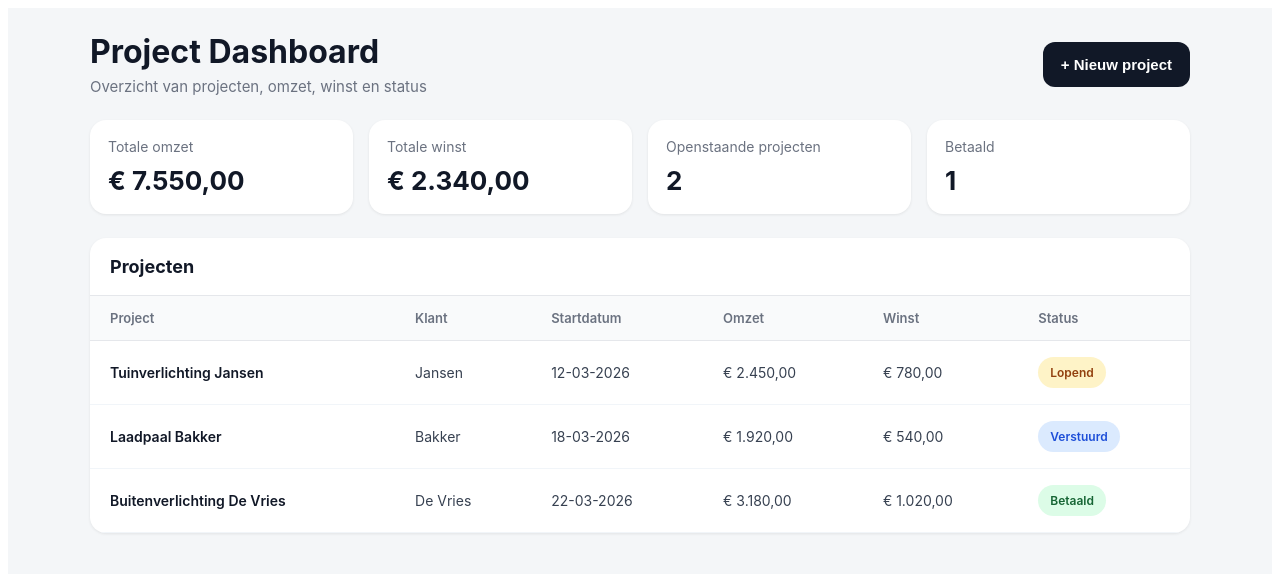
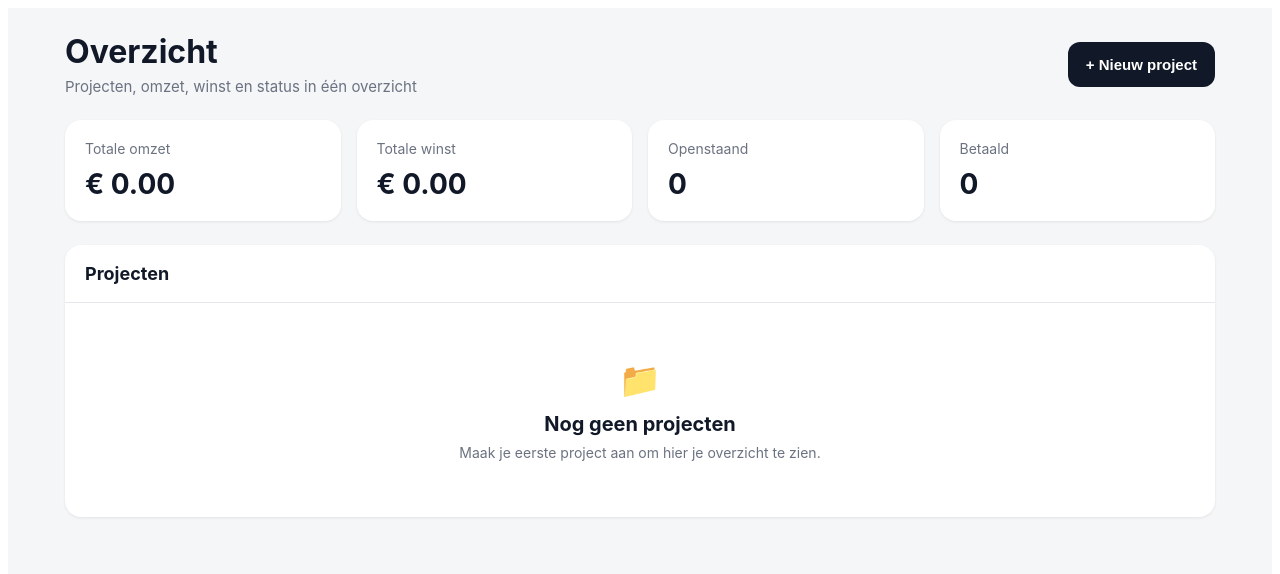
Before and after one commit to daankuiper06-hue/Project-app, a Next.js app: page / in a window 1280 px wide. Shown: the top 574 px of the page. Built offline with nearby package versions, Linux system fonts and the light colour scheme.

Commit message:
Refactor project overview and update styles

```diff
--- a/app/page.js
+++ b/app/page.js
@@ -1,39 +1,19 @@
 export default function Home() {
-  const projecten = [
-    {
-      naam: "Tuinverlichting Jansen",
-      klant: "Jansen",
-      startdatum: "12-03-2026",
-      omzet: "€ 2.450,00",
-      winst: "€ 780,00",
-      status: "Lopend",
-    },
-    {
-      naam: "Laadpaal Bakker",
-      klant: "Bakker",
-      startdatum: "18-03-2026",
-      omzet: "€ 1.920,00",
-      winst: "€ 540,00",
-      status: "Verstuurd",
-    },
-    {
-      naam: "Buitenverlichting De Vries",
-      klant: "De Vries",
-      startdatum: "22-03-2026",
-      omzet: "€ 3.180,00",
-      winst: "€ 1.020,00",
-      status: "Betaald",
-    },
-  ];
+  const projecten = [];
+
+  const totaleOmzet = 0;
+  const totaleWinst = 0;
+  const openstaand = 0;
+  const betaald = 0;
 
   return (
     <main style={styles.page}>
       <div style={styles.container}>
         <header style={styles.header}>
           <div>
-            <h1 style={styles.title}>Project Dashboard</h1>
+            <h1 style={styles.title}>Overzicht</h1>
             <p style={styles.subtitle}>
-              Overzicht van projecten, omzet, winst en status
+              Projecten, omzet, winst en status in één overzicht
             </p>
           </div>
 
@@ -45,22 +25,22 @@ export default function Home() {
         <section style={styles.statsGrid}>
           <div style={styles.statCard}>
             <p style={styles.statLabel}>Totale omzet</p>
-            <h2 style={styles.statValue}>€ 7.550,00</h2>
+            <h2 style={styles.statValue}>€ {totaleOmzet.toFixed(2)}</h2>
           </div>
 
           <div style={styles.statCard}>
             <p style={styles.statLabel}>Totale winst</p>
-            <h2 style={styles.statValue}>€ 2.340,00</h2>
+            <h2 style={styles.statValue}>€ {totaleWinst.toFixed(2)}</h2>
           </div>
 
           <div style={styles.statCard}>
-            <p style={styles.statLabel}>Openstaande projecten</p>
-            <h2 style={styles.statValue}>2</h2>
+            <p style={styles.statLabel}>Openstaand</p>
+            <h2 style={styles.statValue}>{openstaand}</h2>
           </div>
 
           <div style={styles.statCard}>
             <p style={styles.statLabel}>Betaald</p>
-            <h2 style={styles.statValue}>1</h2>
+            <h2 style={styles.statValue}>{betaald}</h2>
           </div>
         </section>
 
@@ -69,6 +49,15 @@ export default function Home() {
             <h3 style={styles.tableTitle}>Projecten</h3>
           </div>
 
+          {projecten.length === 0 ? (
+            <div style={styles.emptyState}>
+              <div style={styles.emptyIcon}>📁</div>
+              <h4 style={styles.emptyTitle}>Nog geen projecten</h4>
+              <p style={styles.emptyText}>
+                Maak je eerste project aan om hier je overzicht te zien.
+              </p>
+            </div>
+          ) : (
             <div style={styles.tableWrapper}>
               <table style={styles.table}>
                 <thead>
@@ -89,25 +78,13 @@ export default function Home() {
                       <td style={styles.td}>{project.startdatum}</td>
                       <td style={styles.td}>{project.omzet}</td>
                       <td style={styles.td}>{project.winst}</td>
-                    <td style={styles.td}>
-                      <span
-                        style={{
-                          ...styles.statusBadge,
-                          ...(project.status === "Betaald"
-                            ? styles.statusPaid
-                            : project.status === "Verstuurd"
-                            ? styles.statusSent
-                            : styles.statusOpen),
-                        }}
-                      >
-                        {project.status}
-                      </span>
-                    </td>
+                      <td style={styles.td}>{project.status}</td>
                     </tr>
                   ))}
                 </tbody>
               </table>
             </div>
+          )}
         </section>
       </div>
     </main>
@@ -117,14 +94,14 @@ export default function Home() {
 const styles = {
   page: {
     minHeight: "100vh",
-    backgroundColor: "#f4f6f8",
+    backgroundColor: "#f5f6f8",
     padding: "24px 16px",
     fontFamily:
       '-apple-system, BlinkMacSystemFont, "Segoe UI", Roboto, Arial, sans-serif',
-    color: "#1f2937",
+    color: "#111827",
   },
   container: {
-    maxWidth: "1100px",
+    maxWidth: "1150px",
     margin: "0 auto",
   },
   header: {
@@ -132,8 +109,8 @@ const styles = {
     justifyContent: "space-between",
     alignItems: "center",
     gap: "16px",
+    flexWrap: "wrap",
     marginBottom: "24px",
-    flexWrap: "wrap",
   },
   title: {
     margin: 0,
@@ -165,7 +142,7 @@ const styles = {
   statCard: {
     backgroundColor: "#ffffff",
     borderRadius: "16px",
-    padding: "18px",
+    padding: "20px",
     boxShadow: "0 1px 3px rgba(0,0,0,0.08)",
   },
   statLabel: {
@@ -175,7 +152,7 @@ const styles = {
   },
   statValue: {
     margin: "10px 0 0 0",
-    fontSize: "26px",
+    fontSize: "28px",
     fontWeight: 700,
     color: "#111827",
   },
@@ -194,6 +171,25 @@ const styles = {
     fontSize: "18px",
     fontWeight: 700,
     color: "#111827",
+  },
+  emptyState: {
+    padding: "56px 24px",
+    textAlign: "center",
+  },
+  emptyIcon: {
+    fontSize: "34px",
+    marginBottom: "12px",
+  },
+  emptyTitle: {
+    margin: "0 0 8px 0",
+    fontSize: "20px",
+    fontWeight: 700,
+    color: "#111827",
+  },
+  emptyText: {
+    margin: 0,
+    fontSize: "14px",
+    color: "#6b7280",
   },
   tableWrapper: {
     overflowX: "auto",
@@ -225,23 +221,4 @@ const styles = {
     fontWeight: 600,
     color: "#111827",
   },
-  statusBadge: {
-    display: "inline-block",
-    padding: "8px 12px",
-    borderRadius: "999px",
-    fontSize: "12px",
-    fontWeight: 600,
-  },
-  statusOpen: {
-    backgroundColor: "#fef3c7",
-    color: "#92400e",
-  },
-  statusSent: {
-    backgroundColor: "#dbeafe",
-    color: "#1d4ed8",
-  },
-  statusPaid: {
-    backgroundColor: "#dcfce7",
-    color: "#166534",
-  },
 };
```
Lines whose indentation alone changed are shown as unchanged.
